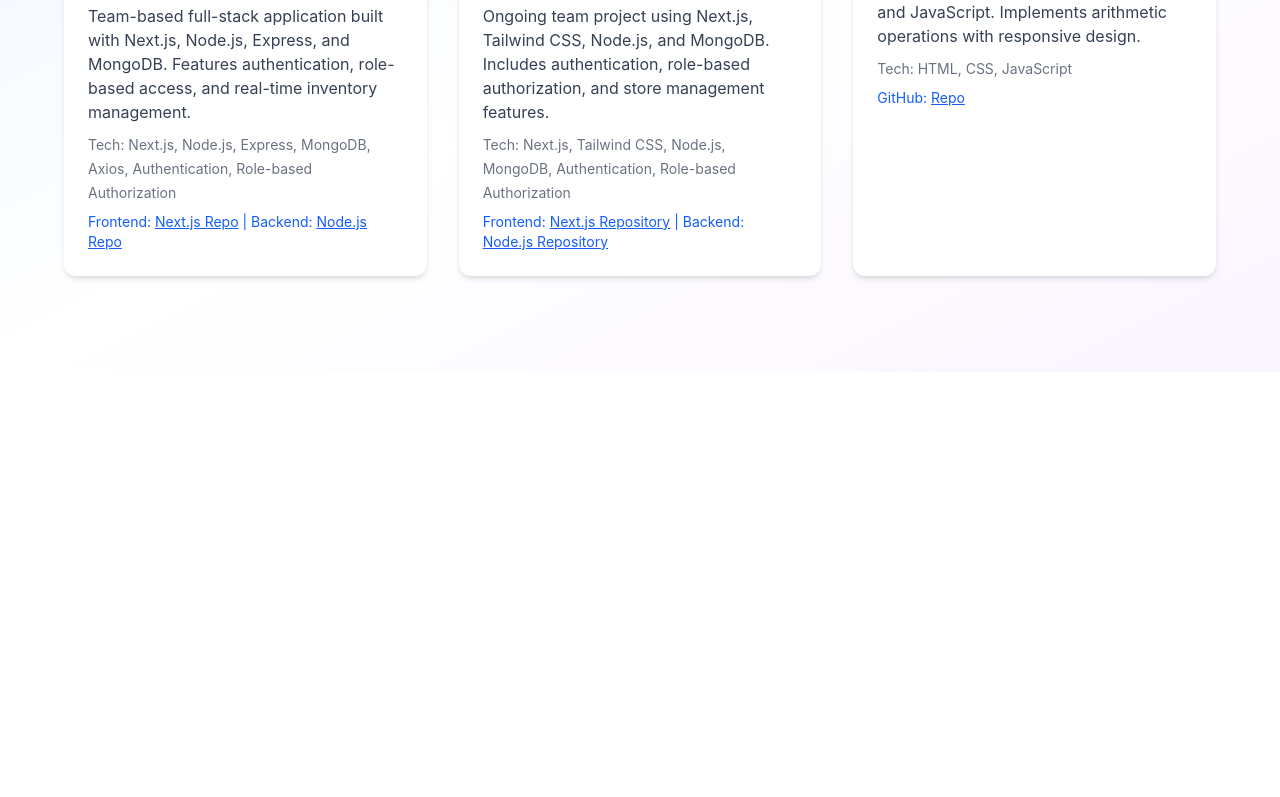
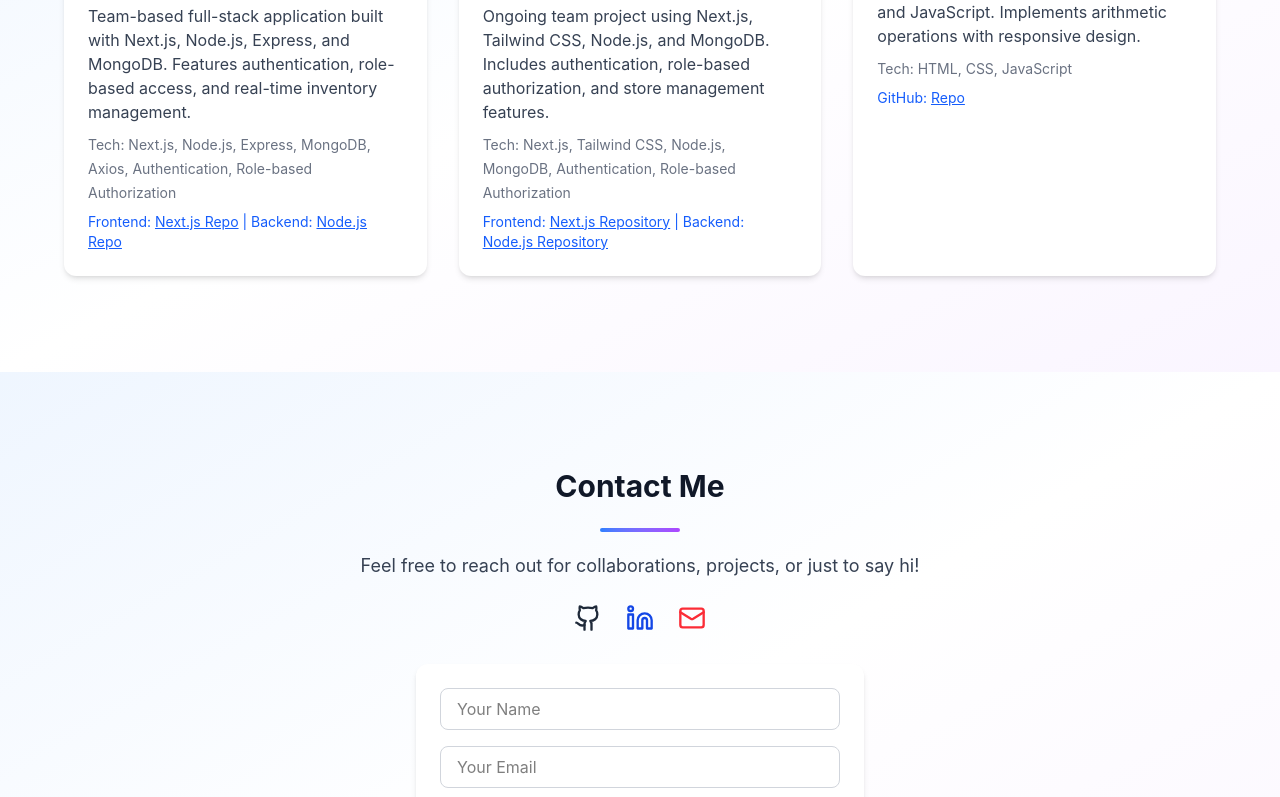
Before and after one commit to shumaila1421/Portfolio--Next.js, a Next.js app: page / in a window 1280 px wide. Shown: the part 2000-2797 px from the top of the page. Before the commit the page ends 2372 px from the top, so only its background shows below. Built offline with nearby package versions, Linux system fonts and the light colour scheme.

Commit message:
contact section updated

```diff
--- a/app/page.tsx
+++ b/app/page.tsx
@@ -261,6 +261,76 @@ export default function Home() {
           </div>
         </div>
       </motion.section>
+
+      <motion.section
+        id="contact"
+        initial={{ opacity: 0, y: 60 }}
+        whileInView={{ opacity: 1, y: 0 }}
+        transition={{ duration: 0.6 }}
+        viewport={{ once: true }}
+        className="py-24 px-6 bg-linear-to-br from-blue-50 via-white to-purple-50"
+      >
+        <div className="max-w-4xl mx-auto text-center">
+          <h2 className="text-3xl font-bold mb-6 text-gray-900">Contact Me</h2>
+          <div className="h-1 w-20 mx-auto bg-linear-to-r from-blue-500 to-purple-500 rounded-full my-5"></div>
+
+          <p className="text-gray-700 text-lg mb-6">
+            Feel free to reach out for collaborations, projects, or just to say
+            hi!
+          </p>
+
+          {/* Social / Email Links */}
+          <div className="flex justify-center gap-6 mb-8">
+            <a
+              href="https://github.com/shumaila1421"
+              target="_blank"
+              rel="noreferrer"
+              className="text-gray-800 hover:text-black hover:scale-110 transition-all duration-300"
+            >
+              <Github size={28} />
+            </a>
+            <a
+              href="https://www.linkedin.com/in/shumaila-riaz-56ab30354/"
+              target="_blank"
+              rel="noreferrer"
+              className="text-blue-700 hover:text-blue-800 hover:scale-110 transition-all duration-300"
+            >
+              <Linkedin size={28} />
+            </a>
+            <a
+              href="mailto:shumailariaz215@gmail.com"
+              className="text-red-500 hover:text-red-600 hover:scale-110 transition-all duration-300"
+            >
+              <Mail size={28} />
+            </a>
+          </div>
+
+          {/* Optional Contact Form */}
+          <form className="max-w-md mx-auto bg-white p-6 rounded-xl shadow-md">
+            <input
+              type="text"
+              placeholder="Your Name"
+              className="w-full mb-4 px-4 py-2 border border-gray-300 rounded-lg focus:outline-none focus:ring-2 focus:ring-blue-500"
+            />
+            <input
+              type="email"
+              placeholder="Your Email"
+              className="w-full mb-4 px-4 py-2 border border-gray-300 rounded-lg focus:outline-none focus:ring-2 focus:ring-blue-500"
+            />
+            <textarea
+              placeholder="Your Message"
+              className="w-full mb-4 px-4 py-2 border border-gray-300 rounded-lg focus:outline-none focus:ring-2 focus:ring-blue-500"
+              rows={4}
+            ></textarea>
+            <button
+              type="submit"
+              className="w-full bg-linear-to-r from-blue-600 to-purple-600 text-white px-6 py-3 rounded-lg font-medium hover:scale-105 hover:shadow-xl transition-all duration-300"
+            >
+              Send Message
+            </button>
+          </form>
+        </div>
+      </motion.section>
     </div>
   );
 }
```
